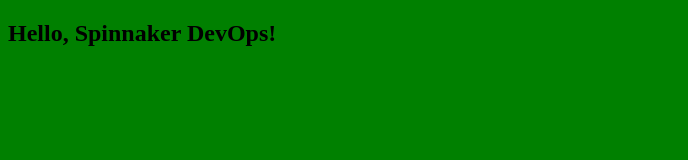
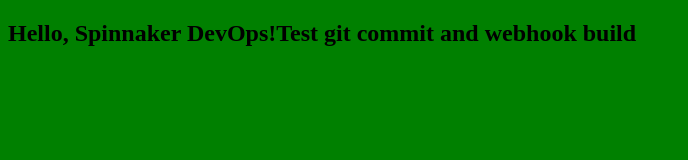
Before and after one commit to lljuser/spin-kub-demo, a plain HTML site: page content/index.html in a window 1280 px wide. Shown: the whole page, without its empty margins (0-688 px from the left). Drawn offline with Linux system fonts and the light colour scheme.

Commit message:
add test

```diff
--- a/content/index.html
+++ b/content/index.html
@@ -1,6 +1,6 @@
 <!DOCTYPE html>
 <html>
   <body style="background-color:green">
-    <h2>Hello, Spinnaker DevOps!</h2>
+    <h2>Hello, Spinnaker DevOps!Test git commit and webhook build</h2>
   </body>
 </html>
```
